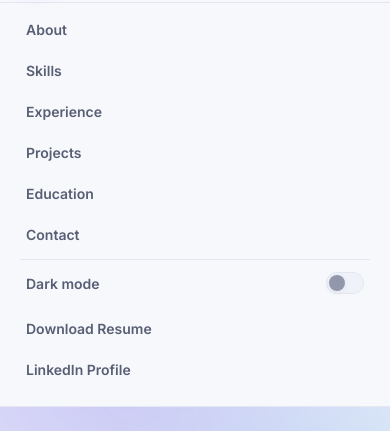
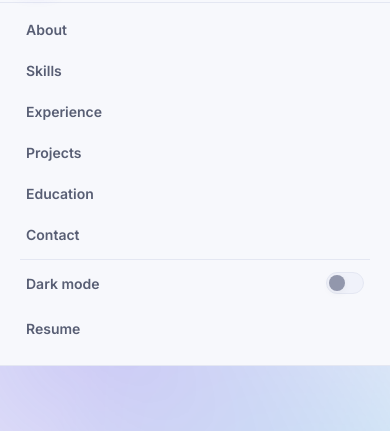
Before and after one commit to chelsie-jain/Portfolio, a plain HTML site: page index.html in a window 390 px wide. Both pictures are taken after a click on the button 351 px from the left and 35 px from the top of the page. Shown: the part 68-499 px from the top of the page. Drawn offline with Linux system fonts and the light colour scheme.

Commit message:
Update : Resume Link

```diff
--- a/index.html
+++ b/index.html
@@ -39,7 +39,7 @@
           <span class="mtr-knob"></span>
         </span>
       </button>
-      <a class="btn btn-ghost" href="Chelsie_Jain_Resume.pdf" download>
+      <a class="btn btn-ghost" href="https://drive.google.com/file/d/15P4QwS8xqo6Tz7ZoQ32Dqk0xHC_KnPGU/view?usp=drive_link" >
         <svg width="14" height="14" viewBox="0 0 24 24" fill="none"><path d="M12 3v12m0 0 4-4m-4 4-4-4M5 21h14" stroke="currentColor" stroke-width="1.8" stroke-linecap="round" stroke-linejoin="round"/></svg>
         Resume
       </a>
@@ -56,8 +56,7 @@
       <span>Dark mode</span>
       <span class="mtr-switch"><span class="mtr-knob"></span></span>
     </button>
-    <a href="Chelsie_Jain_Resume.pdf" download>Download Resume</a>
-    <a href="#" id="linkedinMobile" target="_blank" rel="noopener">LinkedIn Profile</a>
+    <a href="https://drive.google.com/file/d/15P4QwS8xqo6Tz7ZoQ32Dqk0xHC_KnPGU/view?usp=drive_link" >Resume</a>
   </nav>
 </header>
 
```
